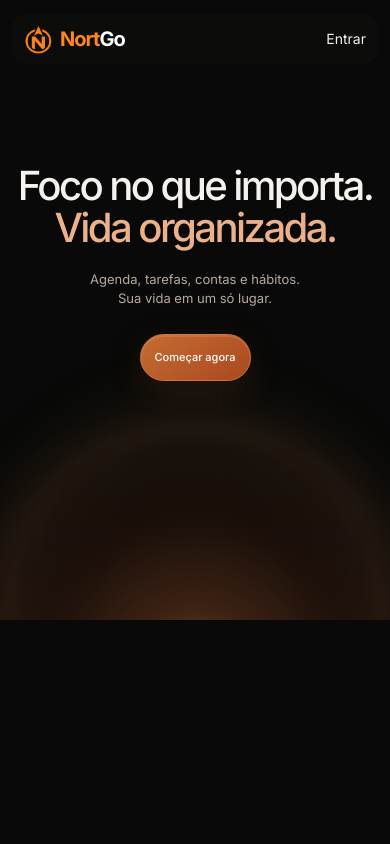
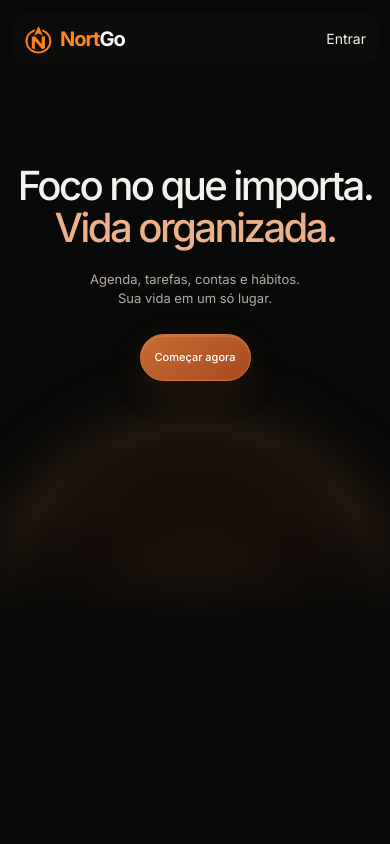
Before and after one commit to Wesleyn96/nortgo.com, a React (Vite) app: page / in a window 390 px wide. Shown: the top 844 px of the page. Built offline with nearby package versions, Linux system fonts and the light colour scheme.

Commit message:
Suaviza divisões entre seções no mobile

```diff
--- a/src/landing/cinematic.css
+++ b/src/landing/cinematic.css
@@ -268,3 +268,26 @@
   .ng-finale { min-height: 100svh; display: flex; align-items: center; }
   .ng-finale > .ng-container { width: 100%; }
 }
+
+/* Blend neighboring mobile sections through their shared edge colors. */
+@media (max-width: 767px) {
+  .ng-cinema-static .ng-cinema-scene::after {
+    content: ''; position: absolute; inset: auto 0 0; height: 110px;
+    background: linear-gradient(to bottom, transparent, #080908);
+    pointer-events: none;
+  }
+  .ng-product-theater { background: linear-gradient(to bottom, #080908, #0a0b0a 110px); }
+  .ng-finale {
+    padding-top: 185px;
+    background: linear-gradient(to bottom, #0a0b0a, #f5f0e8 165px, #f1ddc1 60%, #b7753f);
+  }
+  .ng-finale::after {
+    content: ''; position: absolute; inset: auto 0 0; height: 90px; z-index: 2;
+    background: linear-gradient(to bottom, #b7753f00, #b7753f);
+    pointer-events: none;
+  }
+  .ng-footer {
+    margin-top: 0; border-top: 0; border-radius: 0; padding-top: 155px;
+    background: linear-gradient(to bottom, #b7753f, #0b0b0d 115px);
+  }
+}
```
Also changed, not shown: 1 other file (tests, documents, lock files or other folders).
